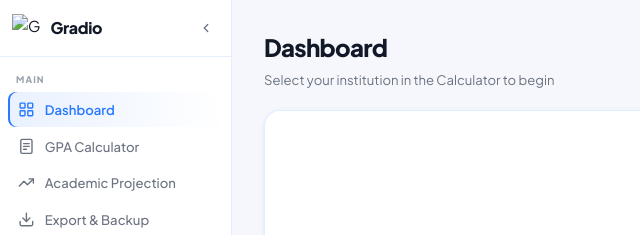
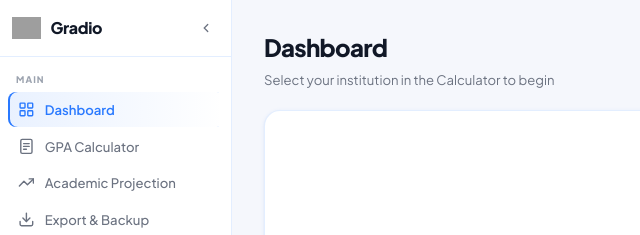
Before and after one commit to fakewin-boop/SP-GPA-Calculator, a plain HTML site: page index.html in a window 1280 px wide. Shown: the top 235 px of the page, 0-640 px from the left. Drawn offline with nearby package versions, Linux system fonts and the light colour scheme; the site is published under a folder, as on GitHub Pages, so addresses that start at the root find nothing.

Commit message:
Remove leading slash from GradioLogo image paths

```diff
--- a/index.html
+++ b/index.html
@@ -350,7 +350,7 @@ html.dark .mobile-topbar{background:var(--bg-surface);}
       <svg width="18" height="18" fill="none" stroke="currentColor" stroke-width="2.2" stroke-linecap="round" viewBox="0 0 24 24"><line x1="3" y1="6" x2="21" y2="6"/><line x1="3" y1="12" x2="21" y2="12"/><line x1="3" y1="18" x2="21" y2="18"/></svg>
     </button>
     <div class="logo-mark" style="background:transparent;box-shadow:none;">
-      <img src="/GradioLogo.png" alt="Gradio" style="width:1.6rem;height:1.6rem;object-fit:contain;display:block;">
+      <img src="GradioLogo.png" alt="Gradio" style="width:1.6rem;height:1.6rem;object-fit:contain;display:block;">
     </div>
     <span class="logo-name">Gradio</span>
     <button class="icon-btn" onclick="toggleTheme()" aria-label="Toggle theme">
@@ -363,7 +363,7 @@ html.dark .mobile-topbar{background:var(--bg-surface);}
     <div class="sidebar-top">
       <div class="sidebar-logo">
         <div class="logo-mark" style="width:1.8rem;height:1.8rem;border-radius:8px;flex-shrink:0;background:transparent;box-shadow:none;">
-          <img src="/GradioLogo.png" alt="Gradio" style="width:1.8rem;height:1.8rem;object-fit:contain;display:block;">
+          <img src="GradioLogo.png" alt="Gradio" style="width:1.8rem;height:1.8rem;object-fit:contain;display:block;">
         </div>
         <span class="sidebar-logo-text">Gradio</span>
       </div>
```
